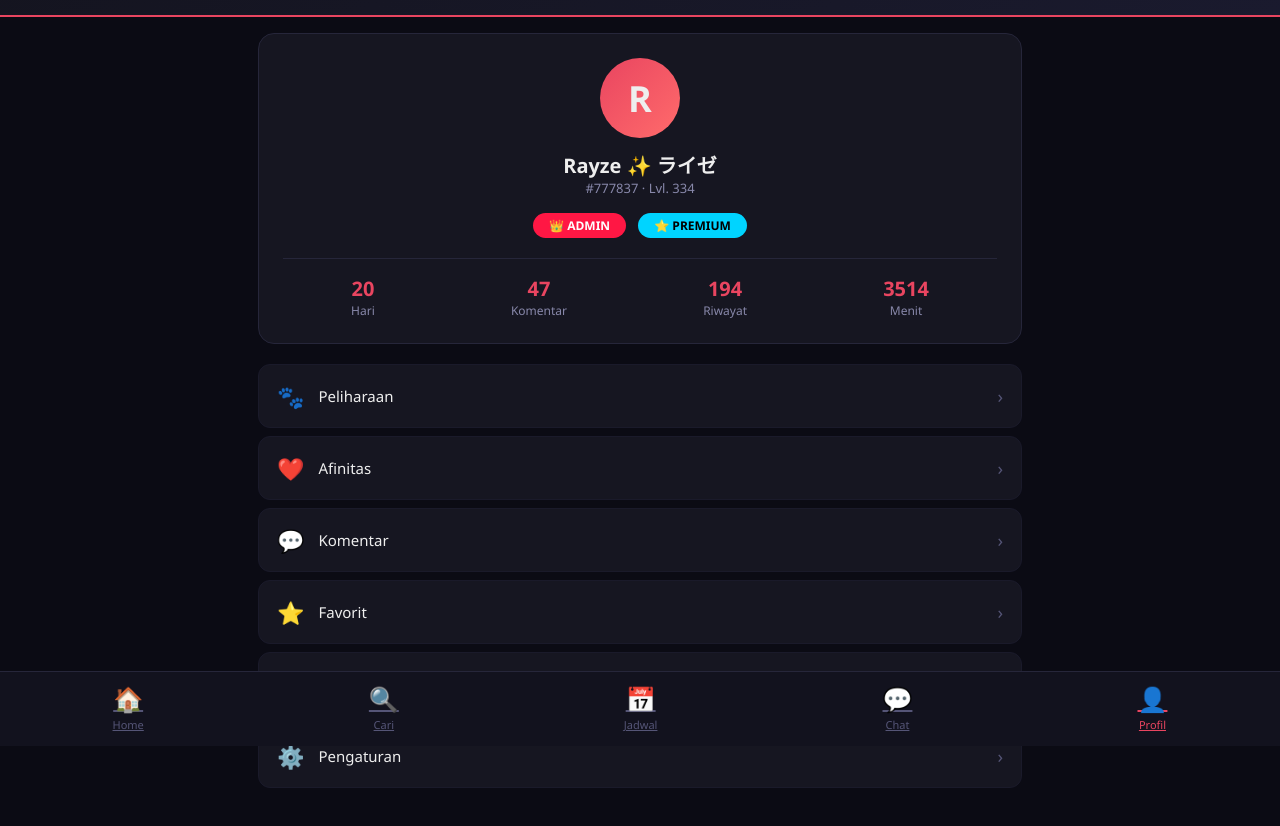
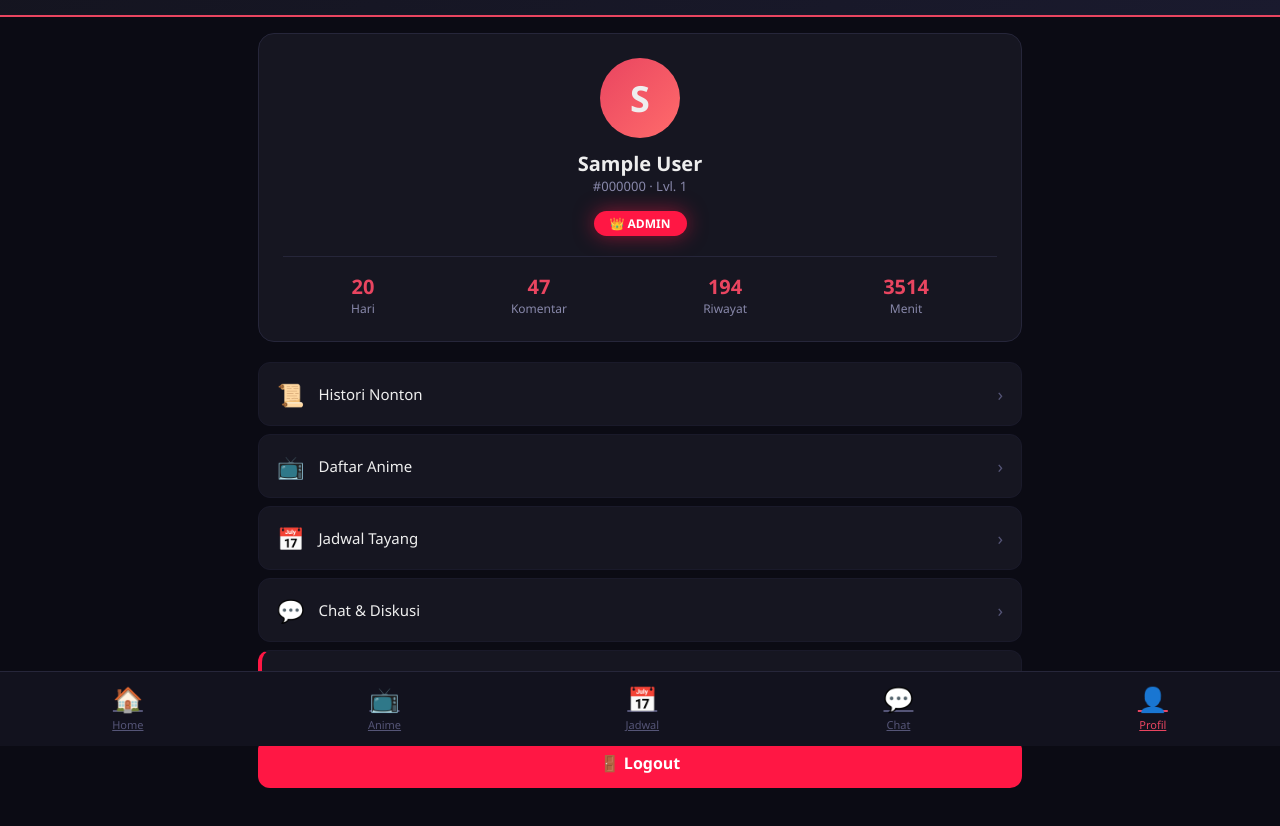
Before and after one commit to rayzekagenou-dev/webanime-ku, a plain HTML site: page profil.html in a window 1280 px wide. Shown: the part 54-880 px from the top of the page. Drawn offline with Linux system fonts and the light colour scheme; sample sign-in values are in the browser's storage.

Commit message:
Update profil.html

```diff
--- a/profil.html
+++ b/profil.html
@@ -72,7 +72,7 @@
     .profile-card .badges {
       margin: 12px 0;
     }
-    .profile-card .badges .admin-badge {
+    .profile-card .badge-admin {
       background: #ff1744;
       color: #fff;
       padding: 4px 16px;
@@ -81,10 +81,22 @@
       font-weight: 700;
       display: inline-block;
       margin: 4px;
+      box-shadow: 0 0 20px rgba(255, 23, 68, 0.5);
     }
-    .profile-card .badges .premium-badge {
+    .profile-card .badge-premium {
       background: #00d4ff;
       color: #000;
+      padding: 4px 16px;
+      border-radius: 30px;
+      font-size: 12px;
+      font-weight: 700;
+      display: inline-block;
+      margin: 4px;
+      box-shadow: 0 0 20px rgba(0, 212, 255, 0.3);
+    }
+    .profile-card .badge-normal {
+      background: #2a2a4a;
+      color: #888;
       padding: 4px 16px;
       border-radius: 30px;
       font-size: 12px;
@@ -144,6 +156,23 @@
       font-size: 18px;
     }
 
+    .logout-btn {
+      width: 100%;
+      padding: 14px;
+      background: #ff1744;
+      border: none;
+      border-radius: 12px;
+      color: #fff;
+      font-size: 16px;
+      font-weight: 700;
+      cursor: pointer;
+      margin-top: 16px;
+      transition: 0.2s;
+    }
+    .logout-btn:active {
+      transform: scale(0.97);
+    }
+
     .bottom-nav {
       position: fixed;
       bottom: 0;
@@ -181,101 +210,99 @@
 
   <div class="container">
 
-    <div class="profile-card">
-      <div class="avatar">R</div>
-      <h2>Rayze ✨ ライゼ</h2>
-      <div class="tag">#777837 · Lvl. 334</div>
-      <div class="badges">
-        <span class="admin-badge">👑 ADMIN</span>
-        <span class="premium-badge">⭐ PREMIUM</span>
+    <div class="profile-card" id="profileCard">
+      <div class="avatar" id="avatarDisplay">R</div>
+      <h2 id="nameDisplay">Rayze ✨ ライゼ</h2>
+      <div class="tag" id="tagDisplay">#777837 · Lvl. 334</div>
+      <div class="badges" id="badgeDisplay">
+        <span class="badge-admin">👑 ADMIN</span>
+        <span class="badge-premium">⭐ PREMIUM</span>
       </div>
       <div class="stats">
-        <div>
-          <div class="num">20</div>
-          <div class="label">Hari</div>
-        </div>
-        <div>
-          <div class="num">47</div>
-          <div class="label">Komentar</div>
-        </div>
-        <div>
-          <div class="num">194</div>
-          <div class="label">Riwayat</div>
-        </div>
-        <div>
-          <div class="num">3514</div>
-          <div class="label">Menit</div>
-        </div>
+        <div><div class="num">20</div><div class="label">Hari</div></div>
+        <div><div class="num">47</div><div class="label">Komentar</div></div>
+        <div><div class="num">194</div><div class="label">Riwayat</div></div>
+        <div><div class="num">3514</div><div class="label">Menit</div></div>
       </div>
     </div>
 
-    <div class="menu-item">
-      <div class="left">
-        <span class="icon">🐾</span>
-        <span class="text">Peliharaan</span>
-      </div>
+    <div class="menu-item" onclick="window.location.href='histori.html'">
+      <div class="left"><span class="icon">📜</span><span class="text">Histori Nonton</span></div>
       <span class="arrow">›</span>
     </div>
 
-    <div class="menu-item">
-      <div class="left">
-        <span class="icon">❤️</span>
-        <span class="text">Afinitas</span>
-      </div>
+    <div class="menu-item" onclick="window.location.href='anime.html'">
+      <div class="left"><span class="icon">📺</span><span class="text">Daftar Anime</span></div>
       <span class="arrow">›</span>
     </div>
 
-    <div class="menu-item">
-      <div class="left">
-        <span class="icon">💬</span>
-        <span class="text">Komentar</span>
-      </div>
+    <div class="menu-item" onclick="window.location.href='jadwal.html'">
+      <div class="left"><span class="icon">📅</span><span class="text">Jadwal Tayang</span></div>
       <span class="arrow">›</span>
     </div>
 
-    <div class="menu-item">
-      <div class="left">
-        <span class="icon">⭐</span>
-        <span class="text">Favorit</span>
-      </div>
+    <div class="menu-item" onclick="window.location.href='chat.html'">
+      <div class="left"><span class="icon">💬</span><span class="text">Chat & Diskusi</span></div>
       <span class="arrow">›</span>
     </div>
 
-    <div class="menu-item">
-      <div class="left">
-        <span class="icon">📜</span>
-        <span class="text">Histori</span>
+    <!-- Tampilkan Admin Panel hanya untuk admin -->
+    <div id="adminMenu" style="display:none;">
+      <div class="menu-item" onclick="window.location.href='admin.html'" style="border-left:4px solid #ff1744;">
+        <div class="left"><span class="icon">👑</span><span class="text">Admin Panel</span></div>
+        <span class="arrow">›</span>
       </div>
-      <span class="arrow">›</span>
     </div>
 
-    <div class="menu-item">
-      <div class="left">
-        <span class="icon">⚙️</span>
-        <span class="text">Pengaturan</span>
-      </div>
-      <span class="arrow">›</span>
-    </div>
+    <button class="logout-btn" onclick="logout()">🚪 Logout</button>
 
   </div>
 
   <div class="bottom-nav">
-    <a href="index.html">
-      <span class="icon">🏠</span> Home
-    </a>
-    <a href="#">
-      <span class="icon">🔍</span> Cari
-    </a>
-    <a href="#">
-      <span class="icon">📅</span> Jadwal
-    </a>
-    <a href="#">
-      <span class="icon">💬</span> Chat
-    </a>
-    <a href="#" class="active">
-      <span class="icon">👤</span> Profil
-    </a>
+    <a href="index.html"><span class="icon">🏠</span> Home</a>
+    <a href="anime.html"><span class="icon">📺</span> Anime</a>
+    <a href="jadwal.html"><span class="icon">📅</span> Jadwal</a>
+    <a href="chat.html"><span class="icon">💬</span> Chat</a>
+    <a href="profil.html" class="active"><span class="icon">👤</span> Profil</a>
   </div>
 
+  <script>
+    function loadProfile() {
+      const user = JSON.parse(localStorage.getItem('currentUser'));
+
+      if (!user) {
+        window.location.href = 'login.html';
+        return;
+      }
+
+      document.getElementById('avatarDisplay').textContent = user.avatar || user.name.charAt(0);
+      document.getElementById('nameDisplay').textContent = user.name;
+      document.getElementById('tagDisplay').textContent = user.tag || '#000000 · Lvl. 1';
+
+      const badgeContainer = document.getElementById('badgeDisplay');
+      badgeContainer.innerHTML = '';
+
+      if (user.isAdmin) {
+        badgeContainer.innerHTML += `<span class="badge-admin">👑 ADMIN</span>`;
+        document.getElementById('adminMenu').style.display = 'block';
+      }
+      if (user.isPremium) {
+        badgeContainer.innerHTML += `<span class="badge-premium">⭐ PREMIUM</span>`;
+      }
+      if (!user.isAdmin && !user.isPremium) {
+        badgeContainer.innerHTML += `<span class="badge-normal">👤 MEMBER</span>`;
+      }
+    }
+
+    function logout() {
+      if (confirm('Yakin mau logout?')) {
+        localStorage.removeItem('currentUser');
+        window.location.href = 'login.html';
+      }
+    }
+
+    loadProfile();
+  </script>
+
 </body>
-</html>
+        </html>
```
